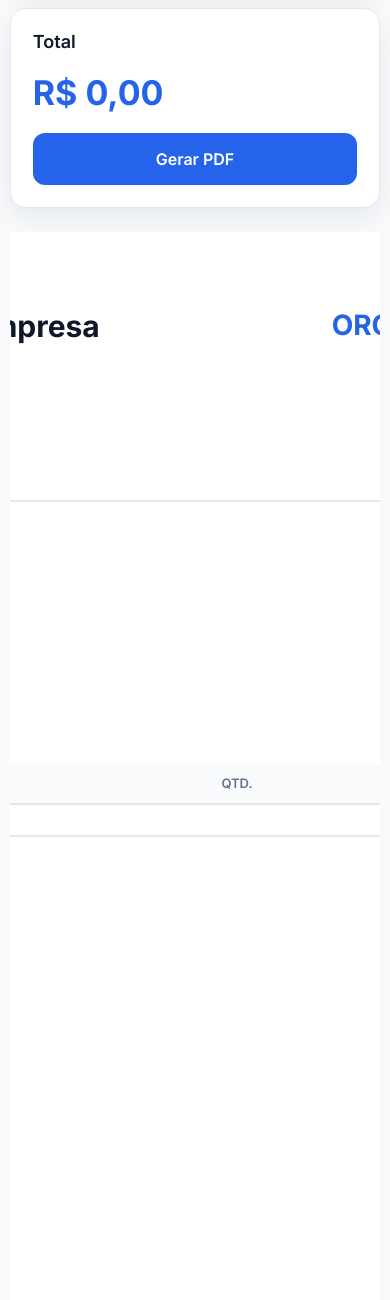
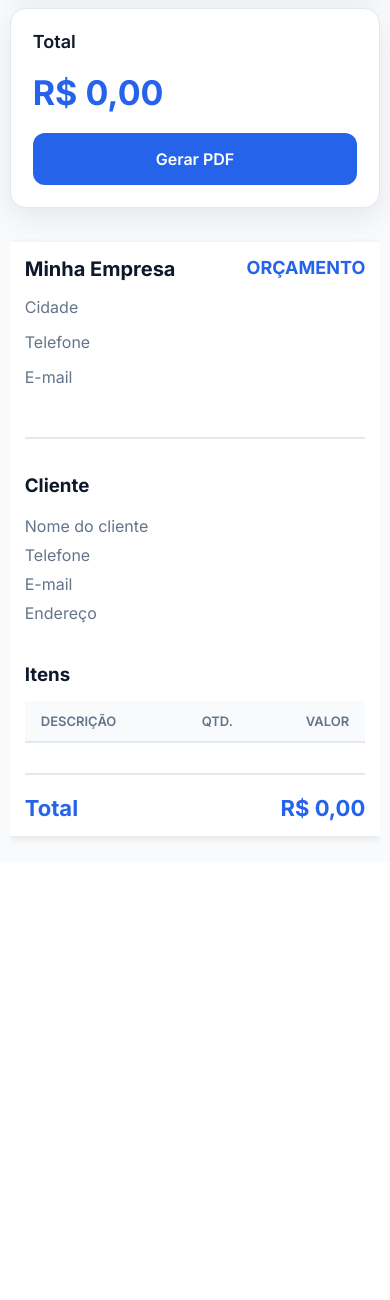
Before and after one commit to Thomazalves01/orcafacil, a Flask app: page /workspace in a window 390 px wide. Shown: the part 1522-2822 px from the top of the page. After the commit the page ends 2363 px from the top, so only its background shows below. Run offline with Flask 3, Linux system fonts and the light colour scheme; lists and menus that the app fills with data are empty; some libraries are stand-ins or nearby versions.

Commit message:
Enhance mobile responsiveness in workspace.css
Added responsive styles for mobile view and adjusted preview container for smaller screens.

```diff
--- a/static/css/workspace.css
+++ b/static/css/workspace.css
@@ -246,17 +246,44 @@
    RESPONSIVIDADE E IMPRESSÃO (CORRIGIDO)
 ========================== */
 
+/* ==========================
+   RESPONSIVIDADE MOBILE
+========================== */
+
 @media(max-width: 1100px) {
     .workspace {
         grid-template-columns: 1fr;
         margin: 16px auto;
         gap: 24px;
+        width: 95%;
     }
 
-    /* MANTÉM A PROPORÇÃO PROPORCIONAL DA FOLHA EM TELAS MENORES */
+    /* Container do preview ajustado para telas pequenas */
+    .preview {
+        width: 100%;
+        overflow-x: auto;
+        padding: 10px 0;
+        display: flex;
+        justify-content: center;
+    }
+
+    /* Reduz visualmente a folha A4 na tela do celular mantendo a proporção */
     .paper {
-        transform-origin: top center;
-        /* Garante que o visual continue em formato folha A4 proporcional */
+        max-width: 100%;
+        min-width: unset;
+        width: 100%;
+        height: auto;
+        min-height: auto;
+        padding: 15px;
+        box-shadow: 0 2px 8px rgba(0, 0, 0, 0.1);
+    }
+
+    .quote-header h1 {
+        font-size: 20px;
+    }
+
+    .quote-title {
+        font-size: 18px;
     }
 }
 
```
